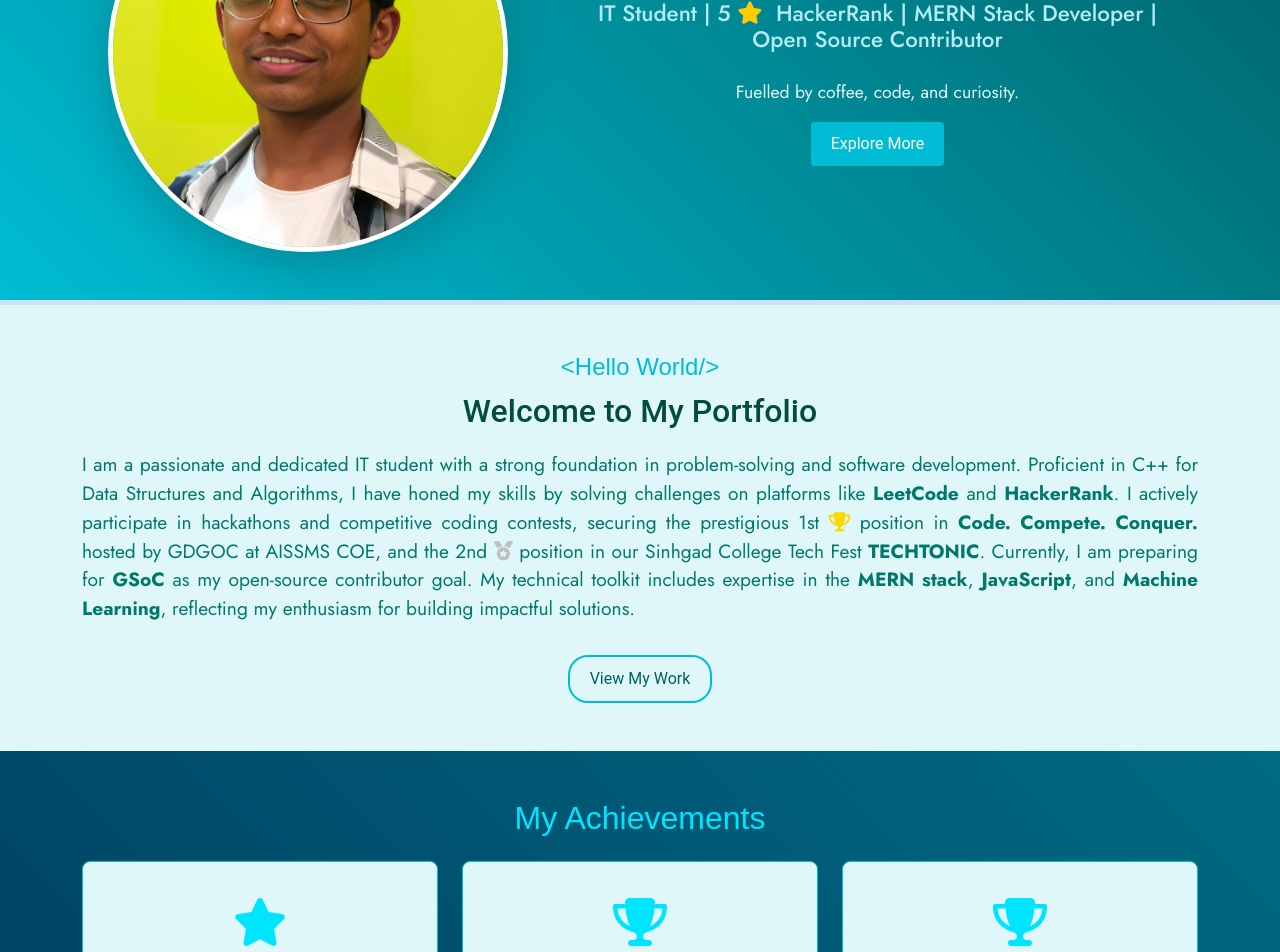
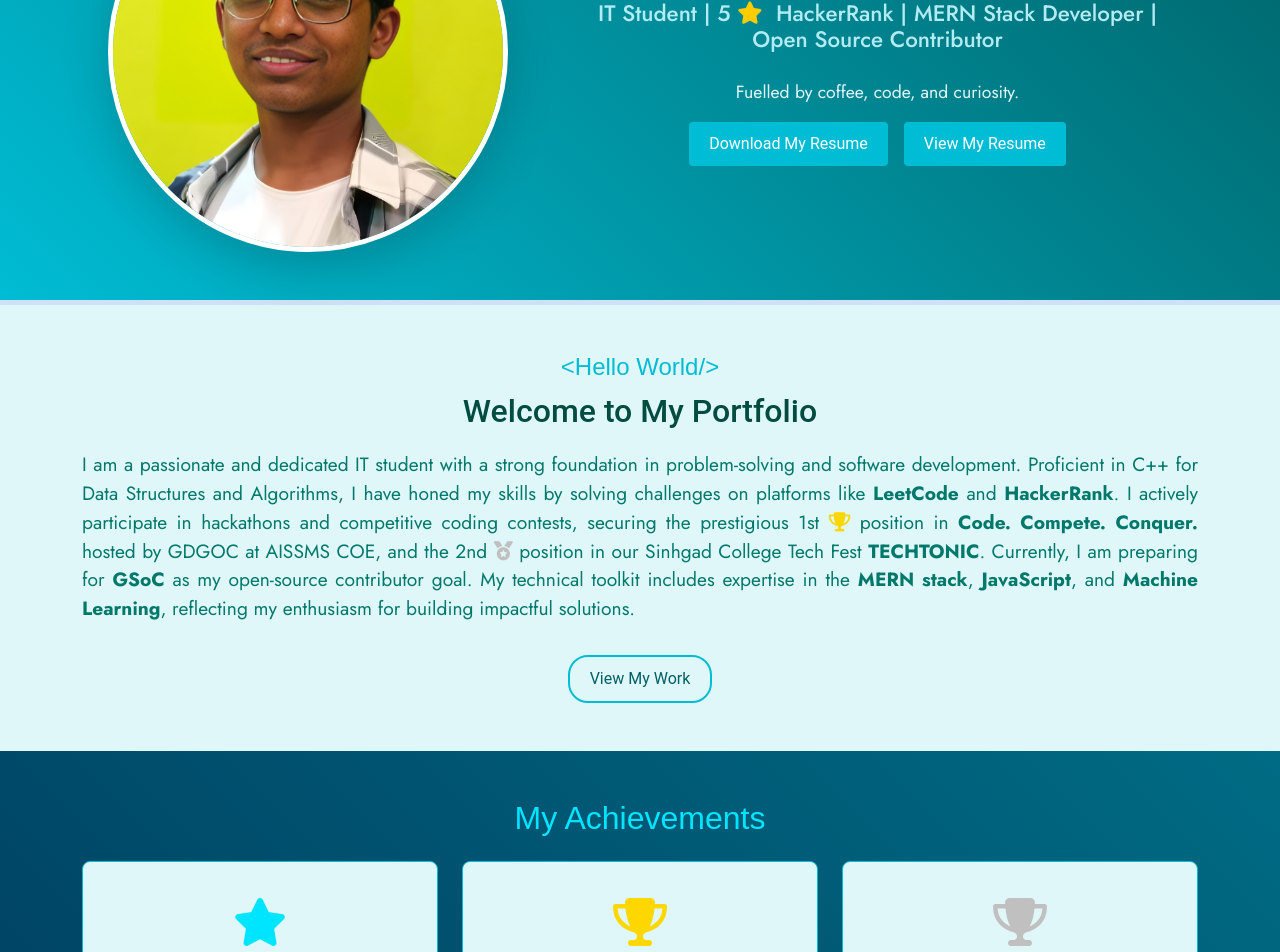
Before and after one commit to Aryan-Lokhande/Portfolio, a React (Vite) app: page / in a window 1280 px wide. Shown: the part 220-1172 px from the top of the page. Built offline with nearby package versions, Linux system fonts and the light colour scheme.

Commit message:
Add resume PDF download and view in home section
Added Aryan Lokhande's resume PDF to the public directory. Updated Achievements.jsx to include color for achievement icons. Modified Home.jsx to provide buttons for downloading and viewing the resume.

```diff
--- a/src/components/data/description.json
+++ b/src/components/data/description.json
@@ -43,11 +43,11 @@
     "subPoints": [
       {
         "title": "Key Features",
-        "des": "<ul>\n  <li>💰 <b>Transaction Management</b>: Add, edit, and delete income and expense transactions.</li>\n  <li>📊 <b>Financial Summaries</b>: View summaries of income, expenses, and balance over time.</li>\n  <li>🗂️ <b>Expense Categorization</b>: Categorize expenses for better tracking and analysis.</li>\n  <li>🔒 <b>User Authentication</b>: Secure login and registration for personalized financial management.</li>\n</ul>"
+        "des": "<ul>\n  <li>💰 <b>Transaction Management</b>: Add, edit, and delete income and expense transactions.</li>\n  <li>📊 <b>Financial Summaries</b>: View summaries of income, expenses, and balance over time.</li>\n  <li>🗂️<b>Expense Categorization</b>: Categorize expenses for better tracking and analysis.</li>\n  <li>🔒<b>User Authentication</b>: Secure login and registration for personalized financial management.</li>\n</ul>"
       },
       {
         "title": "Technologies Used",
-        "des": "<ul>\n  <li>⚛️ <b>React.js</b>: For building a responsive and dynamic frontend.</li>\n  <li>🌐 <b>Node.js</b> & <b>Express.js</b>: To handle the backend server and API routes.</li>\n  <li>🗃️ <b>MongoDB</b>: For efficient transaction data storage and retrieval.</li>\n  <li>🔐 <b>JWT Authentication</b>: Secure user authentication and session management.</li>\n</ul>"
+        "des": "<ul>\n  <li>⚛️ <b>React.js</b>: For building a responsive and dynamic frontend.</li>\n  <li>🌐<b>Node.js</b> & <b>Express.js</b>: To handle the backend server and API routes.</li>\n  <li>🗃️ <b>MongoDB</b>: For efficient transaction data storage and retrieval.</li>\n  <li>🔐<b>JWT Authentication</b>: Secure user authentication and session management.</li>\n</ul>"
       }
     ],
 
--- a/src/components/data/thumbnail.json
+++ b/src/components/data/thumbnail.json
@@ -18,6 +18,6 @@
     "title": "Expense Tracker App",
     "image": "/thumbnail/tracker.png",
     "codeLink": "https://github.com/Aryan-Lokhande/Expense-Tracker",
-    "demoLink": "https://optimize-to-do-list.vercel.app/"
+    "demoLink": "https://expense-tracker-one-phi-11.vercel.app"
   }
 }
--- a/src/section/Achievements.jsx
+++ b/src/section/Achievements.jsx
@@ -14,12 +14,14 @@ const achievementsData = [
     description:
       "Secured 1st place in a Competitive Programming Contest organized by Google Developer Groups on Campus at AISSMS College of Engineering.",
     icon: "fas fa-trophy ",
+    color: "gold",
   },
   {
     title: "2nd Rank - Blind and Reverse Coding Hackathon",
     description:
       "Secured 2nd place in the Blind and Reverse Coding Hackathon during College Techfest.",
     icon: "fas fa-trophy",
+    color: "silver",
   },
 ];
 
@@ -36,7 +38,8 @@ function Achievements() {
               <div className="card h-100 text-center techy-card">
                 <div className="card-body">
                   <i
-                    className={`${achievement.icon} fa-3x mb-3 techy-icon`}
+                    className={`${achievement.icon} fa-3x mb-3`}
+                    style={{ color: achievement.color || "#00e5ff" }}
                   ></i>
                   <h5 className="card-title techy-card-title">
                     {achievement.title}
--- a/src/section/Home.jsx
+++ b/src/section/Home.jsx
@@ -34,8 +34,11 @@ function Home() {
               <div className="hero-desc mt-3">
                 Fuelled by coffee, code, and curiosity.
               </div>
-              <a href="#about" className="btn techy-btn mt-3">
-                Explore More
+              <a href="/general/Aryan_Lokhande_Resume.pdf" download="Aryan_Lokhande_Resume.pdf">
+                <button className="btn techy-btn mt-3 " >Download My Resume</button>
+              </a>
+              <a href="/general/Aryan_Lokhande_Resume.pdf" target="_blank">
+                <button class="btn techy-btn mt-3 ms-3">View My Resume</button>
               </a>
             </div>
           </div>
```
Also changed, not shown: 1 other file (tests, documents, lock files or other folders).
